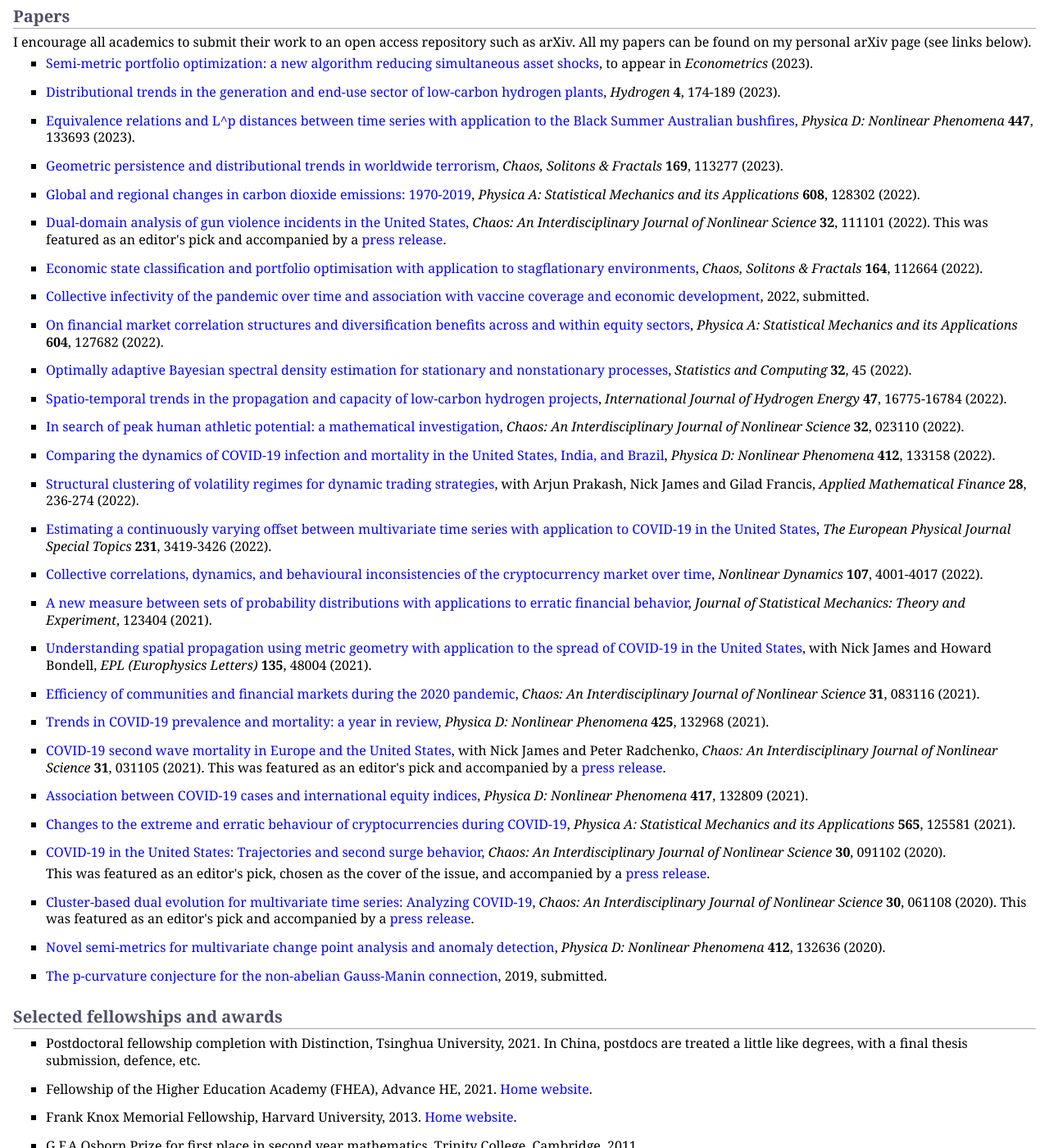
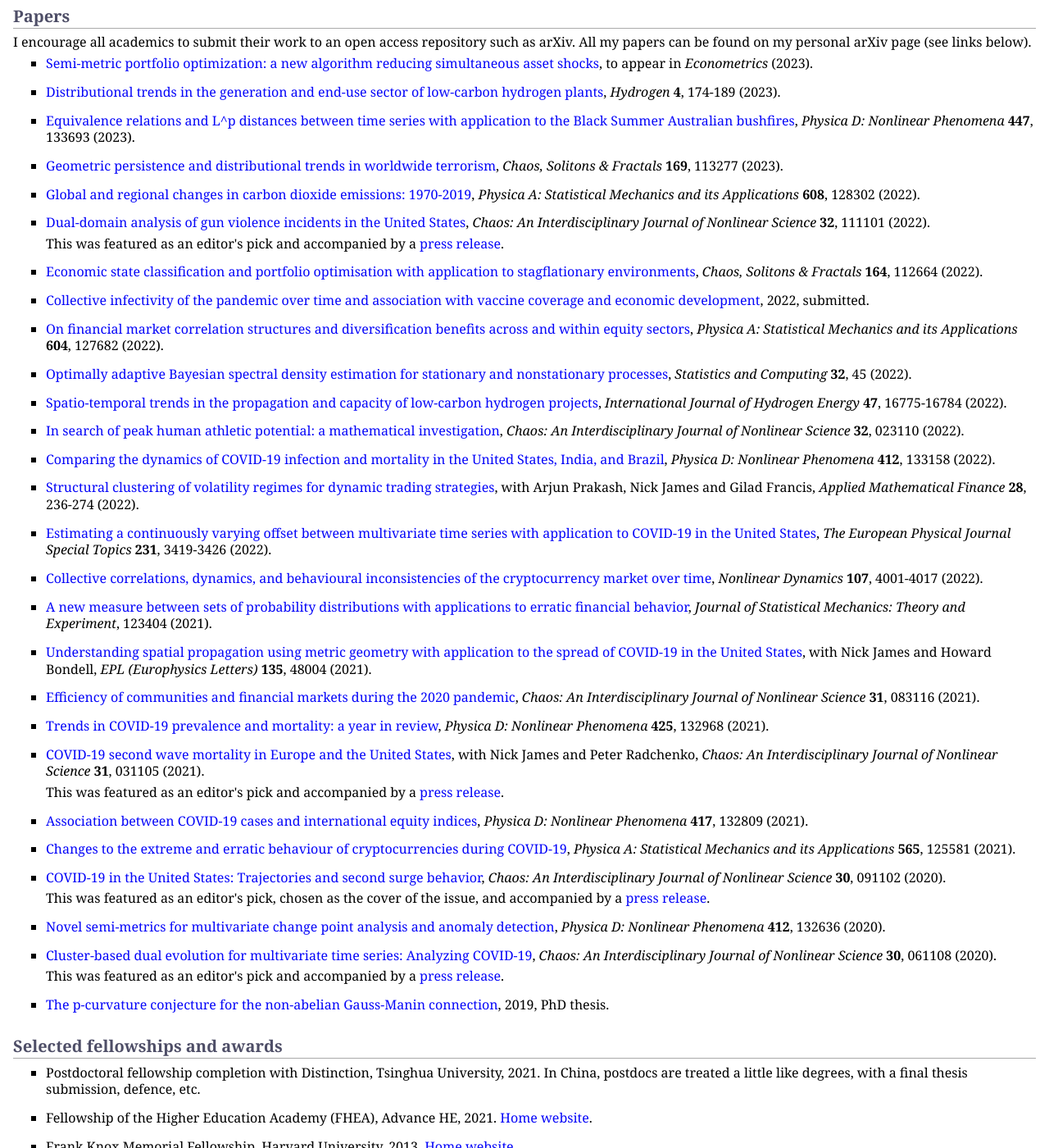
Before and after one commit to MaxMenzies/maxmenzies.com, a Jekyll site: the page index.html, which Jekyll copies as it is, in a window 1280 px wide and 1400 px high, scrolled down 428 px. Shown: the whole window at 82% size. Built offline with Jekyll 4.4.1, drawn with Linux system fonts in a browser that asks for light colours.

Commit message:
Update index.html

```diff
--- a/index.html
+++ b/index.html
@@ -60,7 +60,8 @@
 </li>
 </ul>
 <ul>
-<li><p><a href="https://aip.scitation.org/doi/10.1063/5.0120822">Dual-domain analysis of gun violence incidents in the United States</a>, <i>Chaos: An Interdisciplinary Journal of Nonlinear Science</i> <b>32</b>, 111101 (2022). This was featured as an editor's pick and accompanied by a <a href="https://publishing.aip.org/publications/latest-content/statistical-analysis-reveals-unexpected-trends-in-us-gun-violence-incidents/">press release</a>.</p>
+<li><p><a href="https://aip.scitation.org/doi/10.1063/5.0120822">Dual-domain analysis of gun violence incidents in the United States</a>, <i>Chaos: An Interdisciplinary Journal of Nonlinear Science</i> <b>32</b>, 111101 (2022).</p>
+<p>This was featured as an editor's pick and accompanied by a <a href="https://publishing.aip.org/publications/latest-content/statistical-analysis-reveals-unexpected-trends-in-us-gun-violence-incidents/">press release</a>.</p>
 </li>
 </ul>
 <ul>
@@ -120,7 +121,8 @@
 </li>
 </ul>
 <ul>
-<li><p><a href="https://aip.scitation.org/doi/10.1063/5.0041569">COVID-19 second wave mortality in Europe and the United States</a>, with Nick James and Peter Radchenko, <i>Chaos: An Interdisciplinary Journal of Nonlinear Science</i> <b>31</b>, 031105 (2021). This was featured as an editor's pick and accompanied by a <a href="https://publishing.aip.org/publications/latest-content/second-covid-19-wave-in-europe-less-lethal-than-first-wave/">press release</a>.</p>
+<li><p><a href="https://aip.scitation.org/doi/10.1063/5.0041569">COVID-19 second wave mortality in Europe and the United States</a>, with Nick James and Peter Radchenko, <i>Chaos: An Interdisciplinary Journal of Nonlinear Science</i> <b>31</b>, 031105 (2021).</p>
+<p>This was featured as an editor's pick and accompanied by a <a href="https://publishing.aip.org/publications/latest-content/second-covid-19-wave-in-europe-less-lethal-than-first-wave/">press release</a>.</p>
 </li>
 </ul>
 <ul>
@@ -137,15 +139,16 @@
 </li>
 </ul>
 <ul>
-<li><p><a href="https://aip.scitation.org/doi/10.1063/5.0013156">Cluster-based dual evolution for multivariate time series: Analyzing COVID-19</a>, <i>Chaos: An Interdisciplinary Journal of Nonlinear Science</i> <b>30</b>, 061108 (2020). This was featured as an editor's pick and accompanied by a <a href="https://publishing.aip.org/publications/latest-content/countries-group-into-clusters-as-covid-19-outbreak-spreads/">press release</a>.</p>
-</li>
-</ul>
-<ul>
 <li><p><a href="https://www.sciencedirect.com/science/article/pii/S0167278920301482">Novel semi-metrics for multivariate change point analysis and anomaly detection</a>, <i>Physica D: Nonlinear Phenomena</i> <b>412</b>, 132636 (2020).</p>
 </li>
 </ul>
 <ul>
-<li><p><a href="https://arxiv.org/abs/1912.05757">The p-curvature conjecture for the non-abelian Gauss-Manin connection</a>, 2019, submitted.</p>
+<li><p><a href="https://aip.scitation.org/doi/10.1063/5.0013156">Cluster-based dual evolution for multivariate time series: Analyzing COVID-19</a>, <i>Chaos: An Interdisciplinary Journal of Nonlinear Science</i> <b>30</b>, 061108 (2020).</p>
+ <p>This was featured as an editor's pick and accompanied by a <a href="https://publishing.aip.org/publications/latest-content/countries-group-into-clusters-as-covid-19-outbreak-spreads/">press release</a>.</p>
+</li>
+</ul>
+<ul>
+<li><p><a href="https://arxiv.org/abs/1912.05757">The p-curvature conjecture for the non-abelian Gauss-Manin connection</a>, 2019, PhD thesis.</p>
 </li>
 </ul>
 <h2>Selected fellowships and awards</h2>
```
